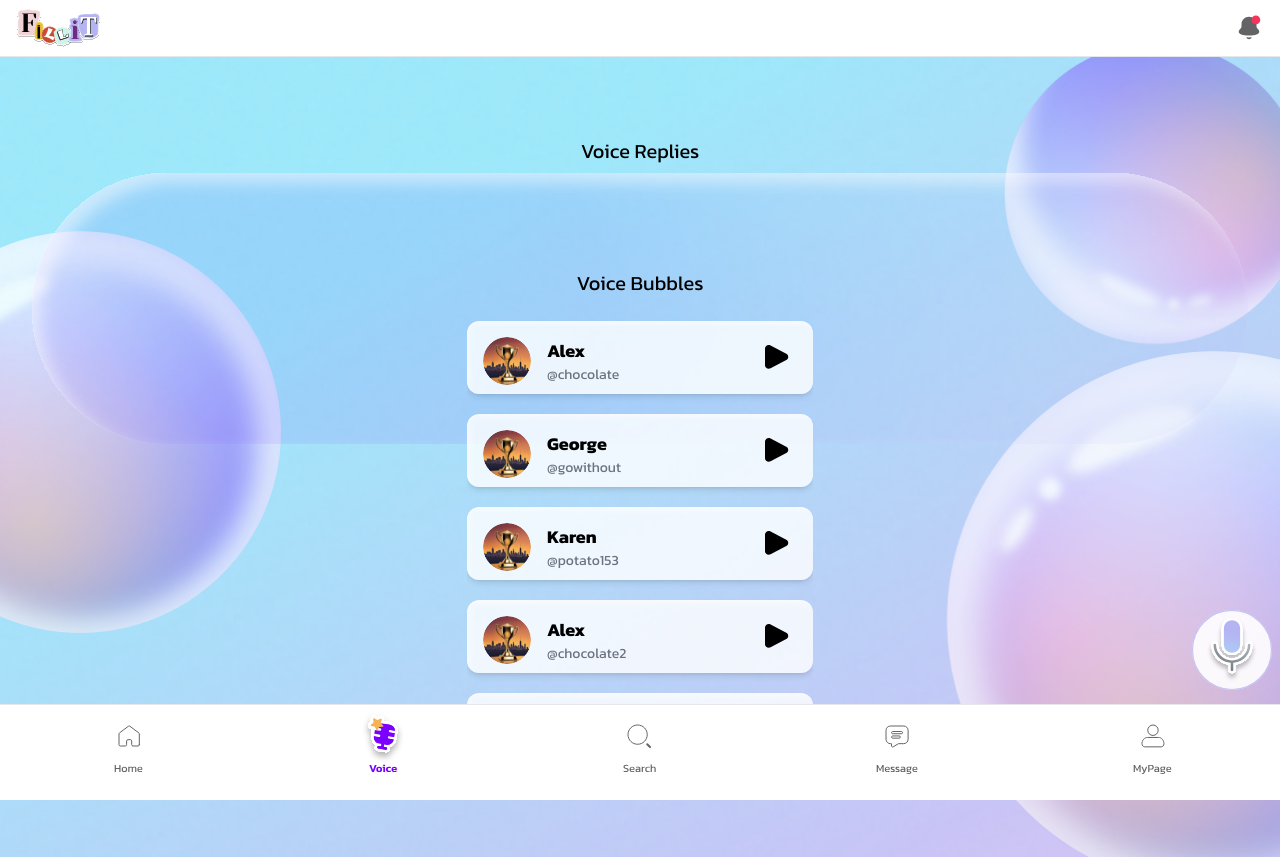
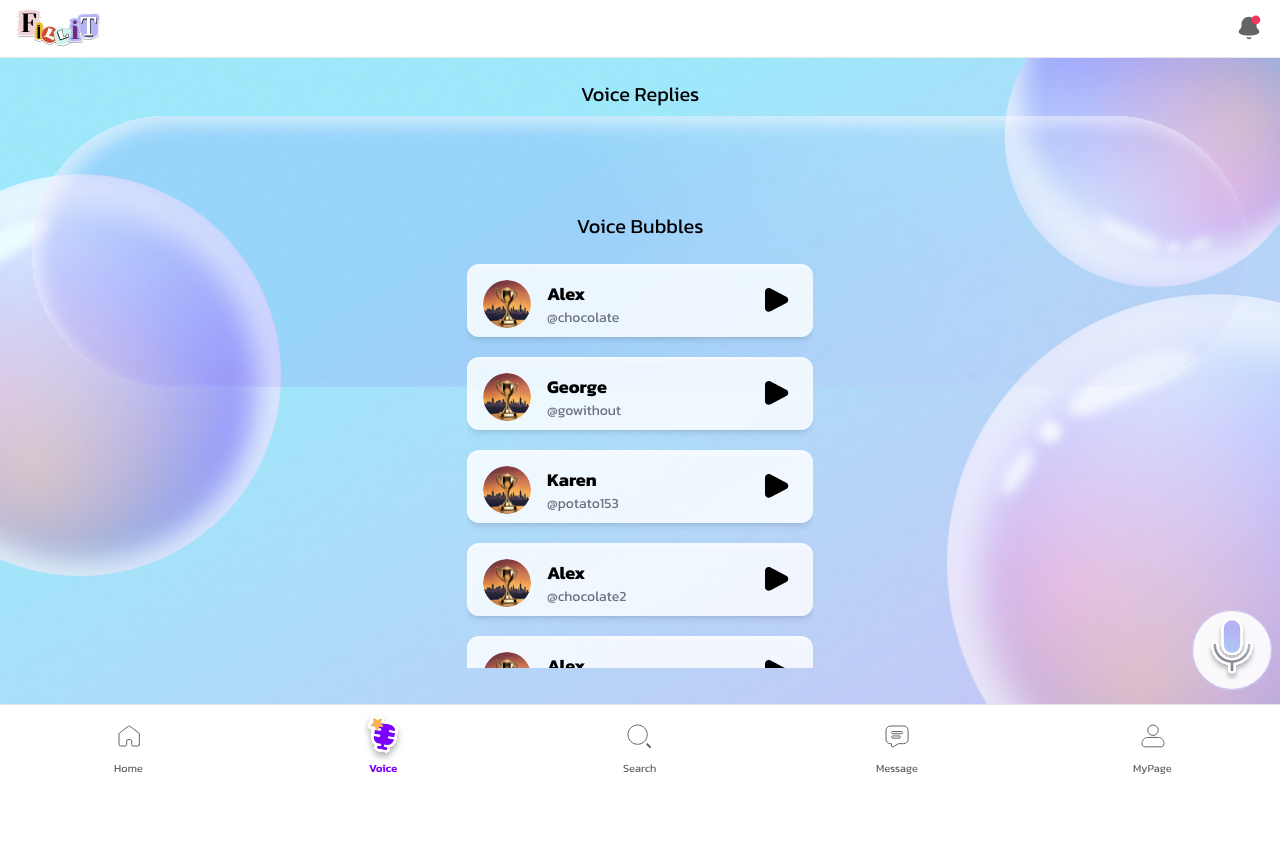
Before and after one commit to junghyunl/fillit, a React (Vite) app in the folder fillit_frontend/: page /voice in a window 1280 px wide. After the commit the page ends 800 px from the top, so only its background shows below. Built offline with nearby package versions, Linux system fonts and the light colour scheme.

Commit message:
design: Header, NavBar CSS 수정 - 높이 rem으로 변경

```diff
--- a/fillit_frontend/src/components/common/Header.tsx
+++ b/fillit_frontend/src/components/common/Header.tsx
@@ -21,7 +21,7 @@ const Header = ({
   right,
 }: HeaderProps) => {
   return (
-    <header className="top-0 h-[57px] bg-white border-b flex justify-between items-center px-4">
+    <header className="fixed w-full top-0 h-[3.6rem] bg-white border-b flex justify-between items-center px-4">
       <div className="flex gap-3 flex items-center">
         {left === 'back' && <BackButton />}
         {left === 'home' && <LogoButton />}
--- a/fillit_frontend/src/components/common/NavBar.tsx
+++ b/fillit_frontend/src/components/common/NavBar.tsx
@@ -58,7 +58,7 @@ const NavBar = () => {
   return excludedPaths.includes(pathname) ? (
     <></>
   ) : (
-    <nav className="fixed z-1 h-24 bottom-0 w-full bg-white border-t">
+    <nav className="fixed z-1 h-[6rem] bottom-0 w-full bg-white border-t">
       <div className="flex justify-around">
         {navItems.map((item) => (
           <NavBarItem
```
